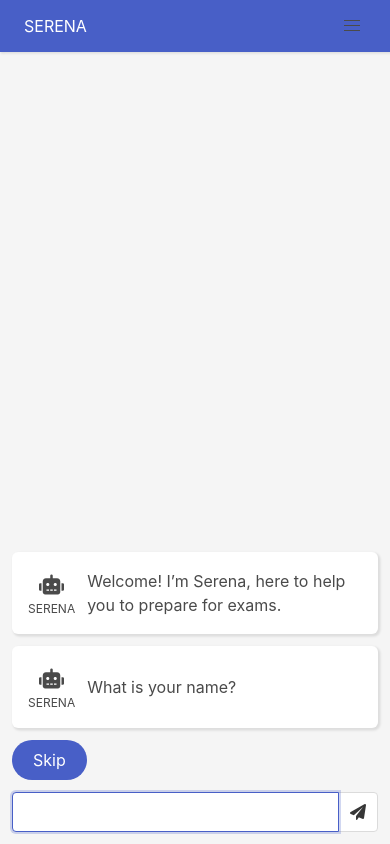
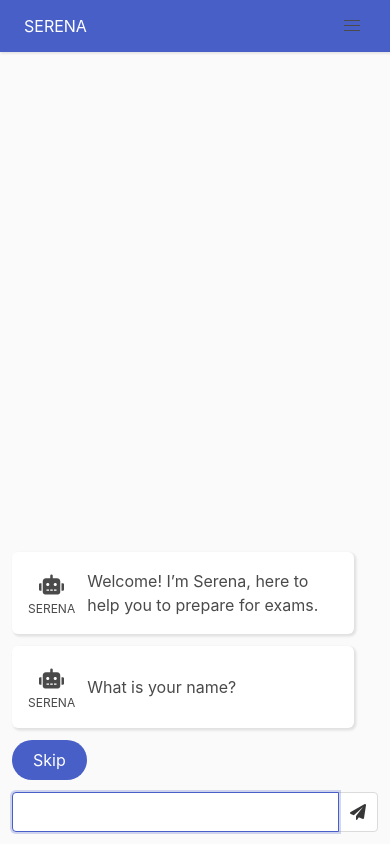
Before and after one commit to ysenarath/SERENA, a Flask app: page / in a window 390 px wide. Run offline with Flask 2, Linux system fonts and the light colour scheme.

Commit message:
Fix mobile rendering issues

```diff
--- a/serena/chat.py
+++ b/serena/chat.py
@@ -135,6 +135,7 @@ def process_input(input, state):
             state_value = StateValue.ASK_TEST_TYPE
     elif state_value == StateValue.ASK_NAME:
         if 'skip' in input_text.lower():
+            username = 'Guest'
             output += [
                 message(text='Which subject do you want to learn today?', suggestions=[
                     'Algorithms', 'Cybersecurity', 'Database', 'Networking',
--- a/static/assets/css/base.css
+++ b/static/assets/css/base.css
@@ -1,6 +1,11 @@
 html, body {
     height: 100%;
     width: 100%;
+}
+
+body {
+    display: flex;
+    flex-direction: column;
 }
 
 .h-100 {
@@ -9,12 +14,6 @@ html, body {
 
 .w-100 {
     width: 100%;
-}
-
-.chat-history {
-    height: calc(100vh - 6.5rem);
-    max-height: calc(100vh - 6.5rem);
-    overflow-x: hidden;
 }
 
 .chat-history .box, .navbar-shadow {
@@ -36,3 +35,13 @@ html, body {
 .question-options .list-item:hover > * {
     color: #ffffff !important;
 }
+
+.container.is-fullheight-with-navbar {
+    height: calc(100% - 3.25rem);
+    width: inherit;
+}
+
+.chat-history {
+    max-height: 100%;
+    overflow-x: hidden;
+}
--- a/templates/index.html
+++ b/templates/index.html
@@ -20,7 +20,7 @@
         </div>
     {% endif %}
     {% if message['type'].lower() == 'answer' and 'options' in message and message['options'] | length > 0 %}
-        <div class="list box p-0 mt-3">
+        <div class="list box p-0 mt-3 mr-5">
             {% for item in message['options'] %}
                 {% if (item['is_answer'] | default(False)) and item['is_correct'] %}
                     {% set style_class = 'has-background-success-light' %}
@@ -43,14 +43,14 @@
         </div>
     {% endif %}
     {% if loop.last and 'suggestions' in message and message['suggestions'] | length > 0 %}
-        <div class="buttons mt-3">
+        <div class="buttons mt-3 mr-5">
             {% for s in message['suggestions'] %}
                 <button class="button is-link is-rounded">{{ s }}</button>
             {% endfor %}
         </div>
     {% endif %}
     {% if loop.last and 'options' in message and message['options'] | length > 0 %}
-        <div class="list box p-0 mt-3 question-options">
+        <div class="list box p-0 mt-3 mr-5 question-options">
             {% for s in message['options'] %}
                 <div class="list-item pl-5">
                     <div class="list-item-image">{{ s['key'] }}</div>
@@ -62,9 +62,9 @@
 {% endmacro %}
 
 {% macro render_report(message, loop) %}
+    {% if message['author'] != 'user' %}
         {% set report = message['report'] %}
-    <div class="box p-4 mb-0 is-flex is-flex-direction-row {% if message['author'] == 'user' %}has-background-link-light{% endif %}">
-        {% if message['author'] != 'user' %}
+        <div class="box p-4 mb-0 mr-5 is-flex is-flex-direction-row">
             <div class="is-flex is-flex-direction-column has-text-centered">
                 <span class="icon is-medium"><i class="fas fa-lg fa-robot has-text-centered"></i></span>
                 <p class="is-size-7">SERENA</p>
@@ -73,14 +73,14 @@
                 <h1 class="title">{{ message['report']['title'] }}</h1>
                 <h2 class="subtitle">{{ message['report']['subtitle'] }}</h2>
             </div>
+        </div>
     {% endif %}
-    </div>
 {% endmacro %}
 
 {% macro render_extended_report(message, loop) %}
+    {% if message['author'] != 'user' %}
         {% set report = message['report'] %}
-    <div class="box p-4 mb-0 is-flex is-flex-direction-row {% if message['author'] == 'user' %}has-background-link-light{% endif %}">
-        {% if message['author'] != 'user' %}
+        <div class="box p-4 mb-0 mr-5 is-flex is-flex-direction-row">
             <div class="is-flex is-flex-direction-column has-text-centered">
                 <span class="icon is-medium"><i class="fas fa-lg fa-robot has-text-centered"></i></span>
                 <p class="is-size-7">SERENA</p>
@@ -98,14 +98,29 @@
                     {% endfor %}
                 </div>
             </div>
+        </div>
     {% endif %}
-    </div>
 {% endmacro %}
 
-{% block body %}
-    <section class="hero is-fullheight-with-navbar has-background-white-bis">
-        <div class="hero-body p-0">
-            <div class="container is-max-desktop has-background-white-ter">
+{% macro render_chat_input() %}
+    <form class="chat-input pb-3" action="{{ url_for('index') }}" method="post"
+          style="padding-left: 12px; padding-right: 12px;"
+          up-submit up-target=".chat-history, .navbar-username #userInput">
+        <div class="field has-addons">
+            <p class="control w-100">
+                <label for="userInput"></label>
+                <input class="input" id="userInput" name="input" type="text" autofocus>
+            </p>
+            <p class="control">
+                <button class="button" type="submit">
+                    <span class="icon"><i class="fas fa-paper-plane"></i></span>
+                </button>
+            </p>
+        </div>
+    </form>
+{% endmacro %}
+
+{% macro render_chat_history() %}
     <div id="chatHistory" class="chat-history py-3 p-0 m-0">
         {% for message in history %}
             <div class="columns m-0 {% if message['author'] == 'user' %}is-justify-content-end{% endif %}">
--- a/templates/layouts/default.html
+++ b/templates/layout.html
@@ -17,7 +17,7 @@
     <link rel="stylesheet" href="{{ url_for('static', filename='assets/css/base.css') }}">
 </head>
 <body>
-{% include "_navbar.html" ignore missing %}
+{% include "navbar.html" ignore missing %}
 {% block body %}{% endblock %}
 {% block scripts %}
     <script src="{{ url_for('static', filename='assets/js/base.js') }}"></script>
--- a/templates/_navbar.html
+++ b/templates/navbar.html
@@ -11,7 +11,7 @@
                 <span aria-hidden="true"></span>
             </a>
         </div>
-        <div id="navMenu" class="navbar-menu">
+        <div id="navMenu" class="navbar-menu has-background-link">
             <div class="navbar-end mr-3">
                 <div class="navbar-item">
                     <a id="open-modal" class="has-text-white" href="javascript:void(0);">
```
Also changed, not shown: other parts of templates/index.html (+10 -20 lines). Lines whose indentation alone changed are shown as unchanged.
